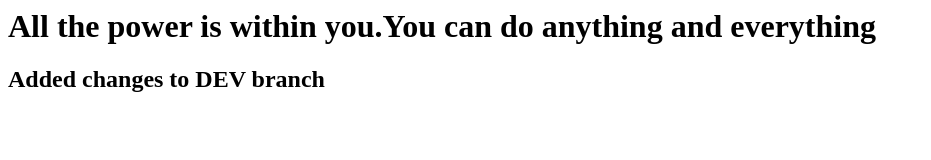
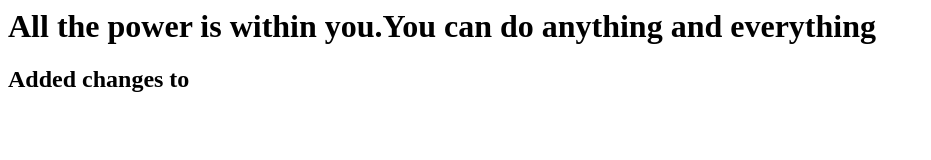
Before and after one commit to gaddam-sravanthi/firstgitrepo, a plain HTML site: page index.html in a window 1280 px wide. Shown: the whole page, without its empty margins (0-931 px from the left). Drawn offline with Linux system fonts and the light colour scheme.

Commit message:
resolving merge conflicts

```diff
--- a/index.html
+++ b/index.html
@@ -3,6 +3,6 @@
 </head>
 <body>
 <h1>All the power is within you.You can do anything and everything</h1>
-<h2>Added changes to DEV branch</h2>
+<h2>Added changes to </h2>
 </body>
 </html>
```
